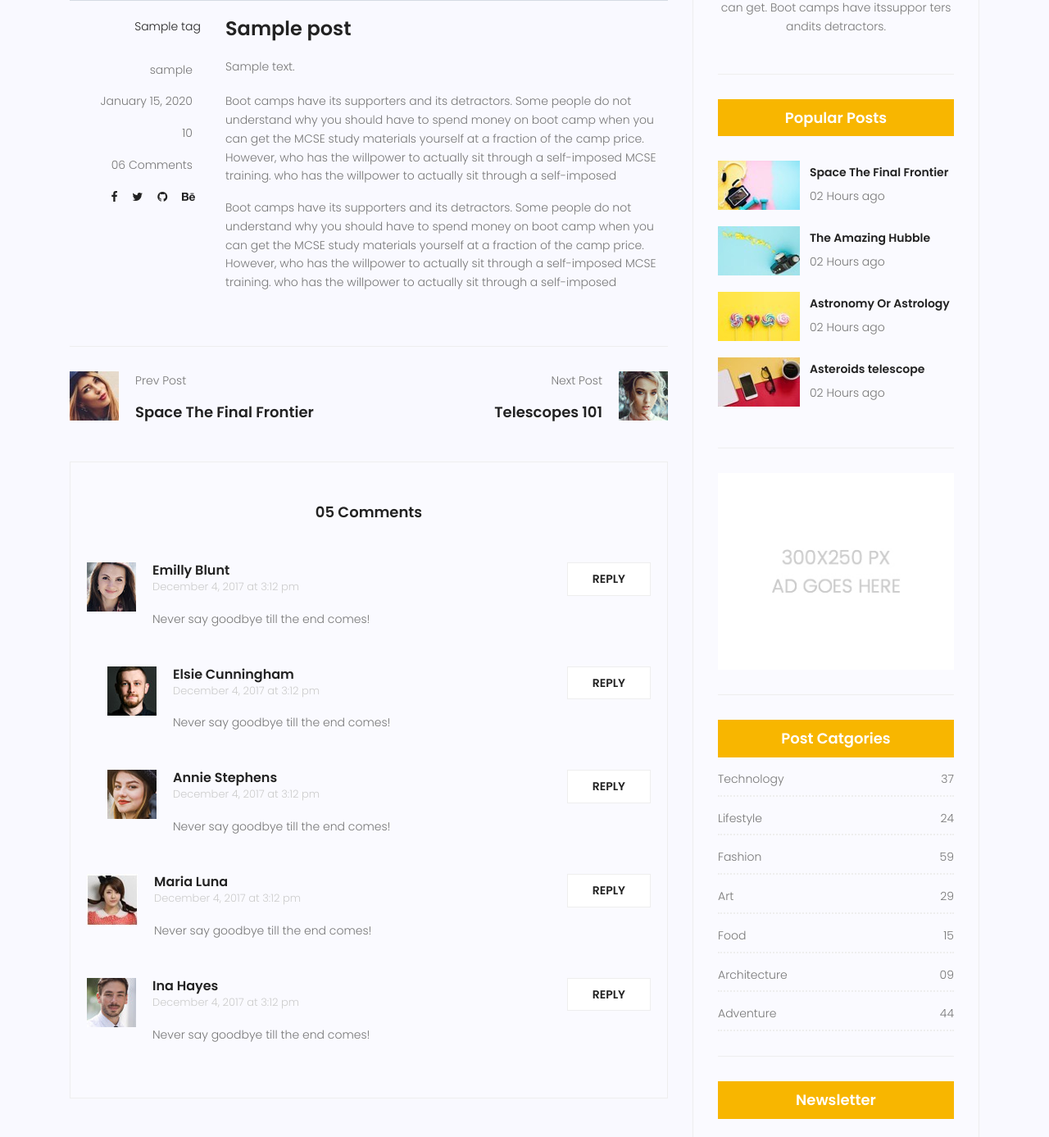
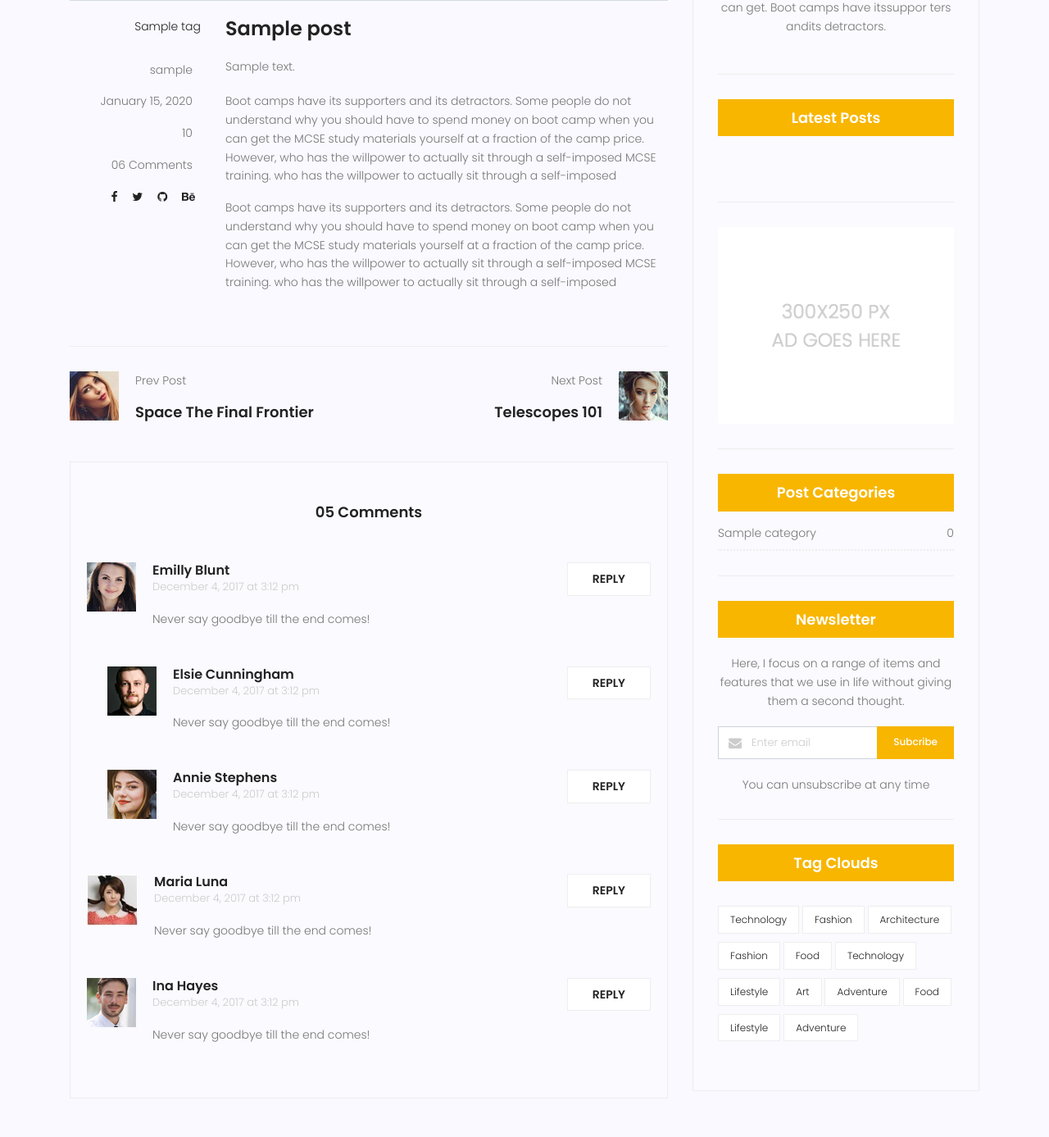
Before and after one commit to mohsenkord/mysite, a Django app: page /blog/1 in a window 1280 px wide. Shown: the part 967-2354 px from the top of the page at 82% size. Run offline with Django 5.2, Linux system fonts and the light colour scheme; tables that the repository leaves empty hold one stand-in row (values such as "Sample post"); grey boxes marked "Sample" are stand-in pictures; some libraries are stand-ins or nearby versions.

Commit message:
modify sidebar latest post and categories by inclusion tags

```diff
--- /dev/null
+++ b/blog/templatetags/sidebar_tags.py
@@ -0,0 +1,19 @@
+from ..models import Post,Category
+from django import template
+
+register = template.Library()
+
+
+@register.inclusion_tag('blog/include/post-category.html')
+def post_category():
+    posts = Post.objects.filter(status='PU')
+    categories = Category.objects.all()
+    cat_dict = {}
+    for name in categories:
+        cat_dict[name] = posts.filter(categories=name).count()
+    return {'categories': cat_dict}
+
+
+@register.inclusion_tag('blog/include/Latest-posts.html')
+def latest_posts():
+    return {'posts': Post.objects.filter(status='PU')[0:1]}
--- a/blog/views.py
+++ b/blog/views.py
@@ -14,4 +14,3 @@ class BlogDetailView(generic.DetailView):
     model = Post
     template_name = 'blog/blog-single.html'
     pk_url_kwarg = 'pk'
-    query_pk_and_slug = True
--- a/templates/blog/blog-home.html
+++ b/templates/blog/blog-home.html
@@ -152,11 +152,13 @@
 
                                 {% include 'blog/include/writer-blog.html' %}
 
-								{% include 'blog/include/popular-post.html' %}
+								{% load sidebar_tags %}
+                                {% latest_posts %}
 
                                 {% include 'blog/include/ads-blog.html' %}
 
-								{% include 'blog/include/post-category.html' %}
+
+                                {% post_category %}
 
 								{% include 'blog/include/newsletter.html' %}
 
--- a/templates/blog/blog-single.html
+++ b/templates/blog/blog-single.html
@@ -220,97 +220,15 @@
 								</div>
                                 </div>
 								{% include 'blog/include/writer-blog.html' %}
-								<div class="single-sidebar-widget popular-post-widget">
-									<h4 class="popular-title">Popular Posts</h4>
-									<div class="popular-post-list">
-										<div class="single-post-list d-flex flex-row align-items-center">
-											<div class="thumb">
-												<img class="img-fluid" src="{% static 'img/blog/pp1.jpg' %}" alt="">
-											</div>
-											<div class="details">
-												<a href="blog-single.html"><h6>Space The Final Frontier</h6></a>
-												<p>02 Hours ago</p>
-											</div>
-										</div>
-										<div class="single-post-list d-flex flex-row align-items-center">
-											<div class="thumb">
-												<img class="img-fluid" src="{% static 'img/blog/pp2.jpg' %}" alt="">
-											</div>
-											<div class="details">
-												<a href="blog-single.html"><h6>The Amazing Hubble</h6></a>
-												<p>02 Hours ago</p>
-											</div>
-										</div>
-										<div class="single-post-list d-flex flex-row align-items-center">
-											<div class="thumb">
-												<img class="img-fluid" src="{% static 'img/blog/pp3.jpg' %}" alt="">
-											</div>
-											<div class="details">
-												<a href="blog-single.html"><h6>Astronomy Or Astrology</h6></a>
-												<p>02 Hours ago</p>
-											</div>
-										</div>
-										<div class="single-post-list d-flex flex-row align-items-center">
-											<div class="thumb">
-												<img class="img-fluid" src="{% static 'img/blog/pp4.jpg' %}" alt="">
-											</div>
-											<div class="details">
-												<a href="blog-single.html"><h6>Asteroids telescope</h6></a>
-												<p>02 Hours ago</p>
-											</div>
-										</div>
-									</div>
-								</div>
+
+								{% load sidebar_tags %}
+                                {% latest_posts %}
 
                                 {% include 'blog/include/ads-blog.html' %}
 
-								<div class="single-sidebar-widget post-category-widget">
-									<h4 class="category-title">Post Catgories</h4>
-									<ul class="cat-list">
-										<li>
-											<a href="#" class="d-flex justify-content-between">
-												<p>Technology</p>
-												<p>37</p>
-											</a>
-										</li>
-										<li>
-											<a href="#" class="d-flex justify-content-between">
-												<p>Lifestyle</p>
-												<p>24</p>
-											</a>
-										</li>
-										<li>
-											<a href="#" class="d-flex justify-content-between">
-												<p>Fashion</p>
-												<p>59</p>
-											</a>
-										</li>
-										<li>
-											<a href="#" class="d-flex justify-content-between">
-												<p>Art</p>
-												<p>29</p>
-											</a>
-										</li>
-										<li>
-											<a href="#" class="d-flex justify-content-between">
-												<p>Food</p>
-												<p>15</p>
-											</a>
-										</li>
-										<li>
-											<a href="#" class="d-flex justify-content-between">
-												<p>Architecture</p>
-												<p>09</p>
-											</a>
-										</li>
-										<li>
-											<a href="#" class="d-flex justify-content-between">
-												<p>Adventure</p>
-												<p>44</p>
-											</a>
-										</li>
-									</ul>
-								</div>
+								{% load sidebar_tags %}
+                                {% post_category %}
+
 								<div class="single-sidebar-widget newsletter-widget">
 									<h4 class="newsletter-title">Newsletter</h4>
 									<p>
--- /dev/null
+++ b/templates/blog/include/Latest-posts.html
@@ -0,0 +1,17 @@
+{% load static %}
+<div class="single-sidebar-widget popular-post-widget">
+    <h4 class="popular-title">Latest Posts</h4>
+    <div class="popular-post-list">
+        <div class="single-post-list d-flex flex-row align-items-center">
+            {% for post in posts %}
+            <div class="thumb">
+                <img class="img-fluid" src="{{ post.image.url }}" alt="">
+            </div>
+            <div class="details">
+                <a href="{% url 'blog:single-blog' post.id %}"><h6>{{ post.title }}</h6></a>
+                <p>{{ post.publish_date|timesince }} ago</p>
+            </div>
+            {% endfor %}
+        </div>
+    </div>
+</div>
--- a/templates/blog/include/post-category.html
+++ b/templates/blog/include/post-category.html
@@ -1,48 +1,14 @@
-{% load static %}
+{% load sidebar_tags %}
 <div class="single-sidebar-widget post-category-widget">
-									<h4 class="category-title">Post Catgories</h4>
+    <h4 class="category-title">Post Categories</h4>
     <ul class="cat-list">
+        {% for name,count in categories.items %}
         <li>
             <a href="#" class="d-flex justify-content-between">
-												<p>Technology</p>
-												<p>37</p>
+                <p>{{ name }}</p>
+                <p>{{ count }}</p>
             </a>
         </li>
-										<li>
-											<a href="#" class="d-flex justify-content-between">
-												<p>Lifestyle</p>
-												<p>24</p>
-											</a>
-										</li>
-										<li>
-											<a href="#" class="d-flex justify-content-between">
-												<p>Fashion</p>
-												<p>59</p>
-											</a>
-										</li>
-										<li>
-											<a href="#" class="d-flex justify-content-between">
-												<p>Art</p>
-												<p>29</p>
-											</a>
-										</li>
-										<li>
-											<a href="#" class="d-flex justify-content-between">
-												<p>Food</p>
-												<p>15</p>
-											</a>
-										</li>
-										<li>
-											<a href="#" class="d-flex justify-content-between">
-												<p>Architecture</p>
-												<p>09</p>
-											</a>
-										</li>
-										<li>
-											<a href="#" class="d-flex justify-content-between">
-												<p>Adventure</p>
-												<p>44</p>
-											</a>
-										</li>
+        {% endfor %}
     </ul>
 </div>
```
Also changed, not shown: templates/blog/include/popular-post.html (deleted, +0 -42 lines), blog/templatetags/__init__.py (added). Lines whose indentation alone changed are shown as unchanged.
